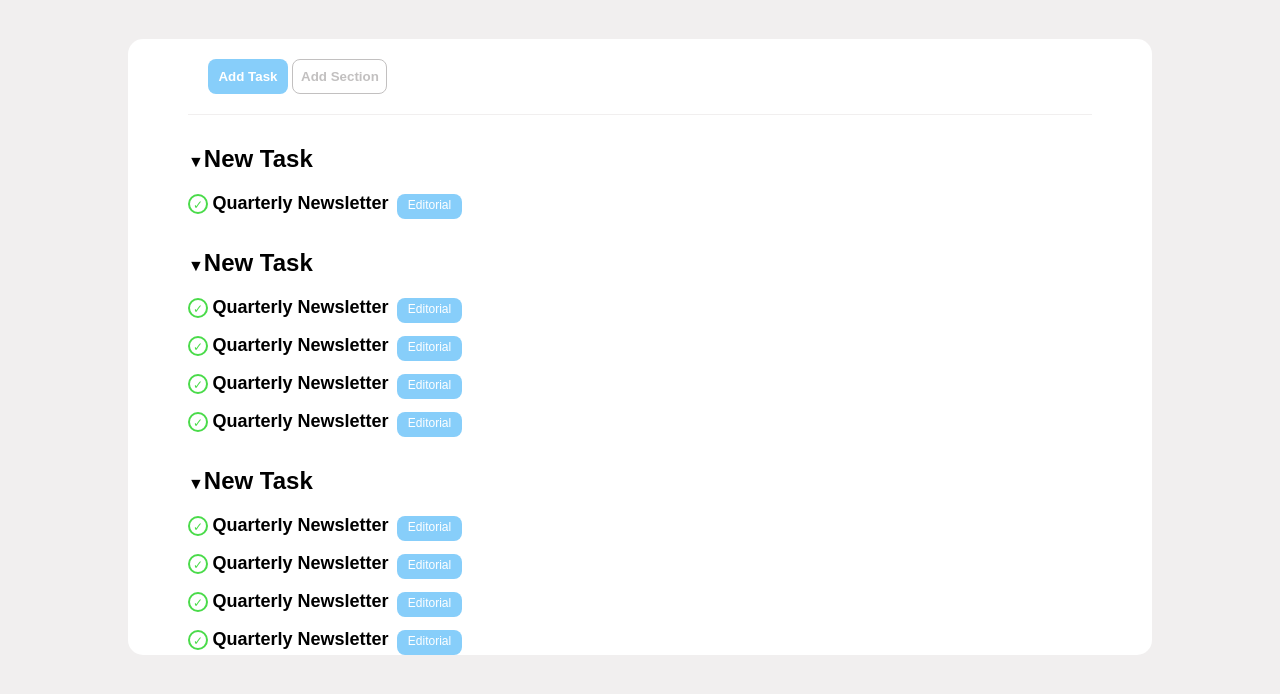
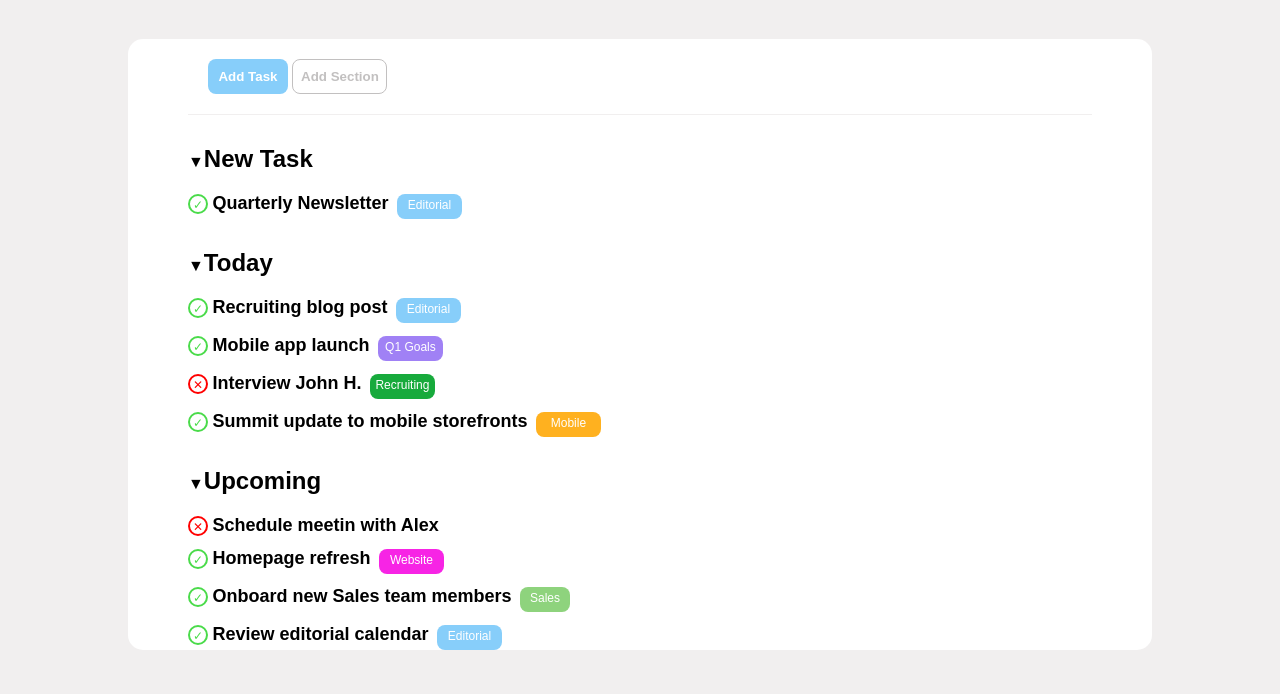
Before and after one commit to ariannadrovandi/html-css-toboolist, a plain HTML site: page index.html in a window 1280 px wide. Shown: the part 72-766 px from the top of the page. Drawn offline with Linux system fonts and the light colour scheme.

Commit message:
added main

```diff
--- a/index.html
+++ b/index.html
@@ -8,12 +8,15 @@
     <title>Toboolist</title>
 </head>
 <body>
+    <!--Header-->
     <header>
        <div>
         <img class="image-logo" src="./img/Logo.png" alt="logo">
         <h1 class="logo">Toboolist</h1>
        </div>
     </header>
+    <!--/Header-->
+    <!--Main-->
     <main>
         <div class="container">
             <div class="top">
@@ -33,73 +36,67 @@
             <!--Today-->
             <div>
                 <div class="subtitle">
-                    <span class="symbol">&#9660;</span><strong>New Task</strong>
+                    <span class="symbol">&#9660;</span><strong>Today</strong>
                 </div>
                 <div class="content">
                     <div class="mark1">&check;</div>
-                    <span class="text">Quarterly Newsletter</span>
+                    <span class="text">Recruiting blog post</span>
                     <div class="editorial">Editorial</div>  <br>
                 </div>
 
 
                 <div class="content">
                     <div class="mark1">&check;</div>
-                    <span class="text">Quarterly Newsletter</span>
-                    <div class="editorial">Editorial</div>  <br>
+                    <span class="text">Mobile app launch</span>
+                    <div class="Q1-Goals">Q1 Goals</div>  <br>
+                </div>
+
+                <div class="content">
+                    <div class="mark2">&#10005;</div>
+                    <span class="text">Interview John H.</span>
+                    <div class="Recruiting">Recruiting</div>  <br>
                 </div>
 
                 <div class="content">
                     <div class="mark1">&check;</div>
-                    <span class="text">Quarterly Newsletter</span>
-                    <div class="editorial">Editorial</div>  <br>
-                </div>
-
-                <div class="content">
-                    <div class="mark1">&check;</div>
-                    <span class="text">Quarterly Newsletter</span>
-                    <div class="editorial">Editorial</div>  <br>
+                    <span class="text">Summit update to mobile storefronts</span>
+                    <div class="Mobile">Mobile</div>  <br>
                 </div>
             </div>
             <!--/Today-->
             <!--Upcoming-->
             <div class="upcoming">
                 <div class="subtitle">
-                    <span class="symbol">&#9660;</span><strong>New Task</strong>
+                    <span class="symbol">&#9660;</span><strong>Upcoming</strong>
                 </div>
                 <div class="content">
-                    <div class="mark1">&check;</div>
-                    <span class="text">Quarterly Newsletter</span>
-                    <div class="editorial">Editorial</div>  <br>
+                    <div class="mark2">&#10005;</div>
+                    <span class="text">Schedule meetin with Alex</span>
+                    <br>
                 </div>
 
 
                 <div class="content">
                     <div class="mark1">&check;</div>
-                    <span class="text">Quarterly Newsletter</span>
-                    <div class="editorial">Editorial</div>  <br>
+                    <span class="text">Homepage refresh</span>
+                    <div class="Website">Website</div>  <br>
                 </div>
 
                 <div class="content">
                     <div class="mark1">&check;</div>
-                    <span class="text">Quarterly Newsletter</span>
-                    <div class="editorial">Editorial</div>  <br>
+                    <span class="text">Onboard new Sales team members</span>
+                    <div class="Sales">Sales</div>  <br>
                 </div>
 
                 <div class="content">
                     <div class="mark1">&check;</div>
-                    <span class="text">Quarterly Newsletter</span>
+                    <span class="text">Review editorial calendar</span>
                     <div class="editorial">Editorial</div>  <br>
                 </div>
             </div>
             <!--/Upcoming-->
         </div>
-
-
     </main>
-    <footer>
-
-    </footer>
-
-
+    <!--/Main-->
 </body>
 </html>
--- a/style/style.css
+++ b/style/style.css
@@ -9,6 +9,7 @@ body{
     background-color: rgb(241, 239, 239);
 }
 
+/*header*/
 header{
    background-color: white;
 }
@@ -26,7 +27,9 @@ header img{
 .image-logo{
     text-align: center;
 }
+/*/header*/
 
+/*main*/
 main{
     width: 80%;
     margin: 0 auto;
@@ -94,6 +97,19 @@ button{
     display: inline-block;
 }
 
+.mark2{
+    width: 20px;
+    height: 20px;
+    border-radius: 50%;
+    border: 2px solid red;
+    color: red;
+    text-align: center;
+    line-height: 18px;
+    font-size: 12px;
+    display: inline-block;
+}
+
+
 .text{
     font-weight: 550;
     font-size: 18px;
@@ -112,3 +128,69 @@ button{
     line-height: 22px;
     color: white;
 }
+
+.Q1-Goals{
+    width: 65px;
+    height: 25px;
+    border: none;
+    border-radius: 8px;
+    background-color: rgb(160, 129, 245);
+    font-size: 12px;
+    text-align: center;
+    display: inline-block;
+    line-height: 22px;
+    color: white;
+}
+
+.Recruiting{
+    width: 65px;
+    height: 25px;
+    border: none;
+    border-radius: 8px;
+    background-color: rgb(23, 170, 60);
+    font-size: 12px;
+    text-align: center;
+    display: inline-block;
+    line-height: 22px;
+    color: white;
+}
+
+.Mobile{
+    width: 65px;
+    height: 25px;
+    border: none;
+    border-radius: 8px;
+    background-color: rgb(255, 177, 31);
+    font-size: 12px;
+    text-align: center;
+    display: inline-block;
+    line-height: 22px;
+    color: white;
+}
+
+.Website{
+    width: 65px;
+    height: 25px;
+    border: none;
+    border-radius: 8px;
+    background-color: rgb(247, 36, 229);
+    font-size: 12px;
+    text-align: center;
+    display: inline-block;
+    line-height: 22px;
+    color: white;
+}
+
+.Sales{
+    width: 50px;
+    height: 25px;
+    border: none;
+    border-radius: 8px;
+    background-color: rgb(142, 211, 125);
+    font-size: 12px;
+    text-align: center;
+    display: inline-block;
+    line-height: 22px;
+    color: white;
+}
+/*/main*/
```
